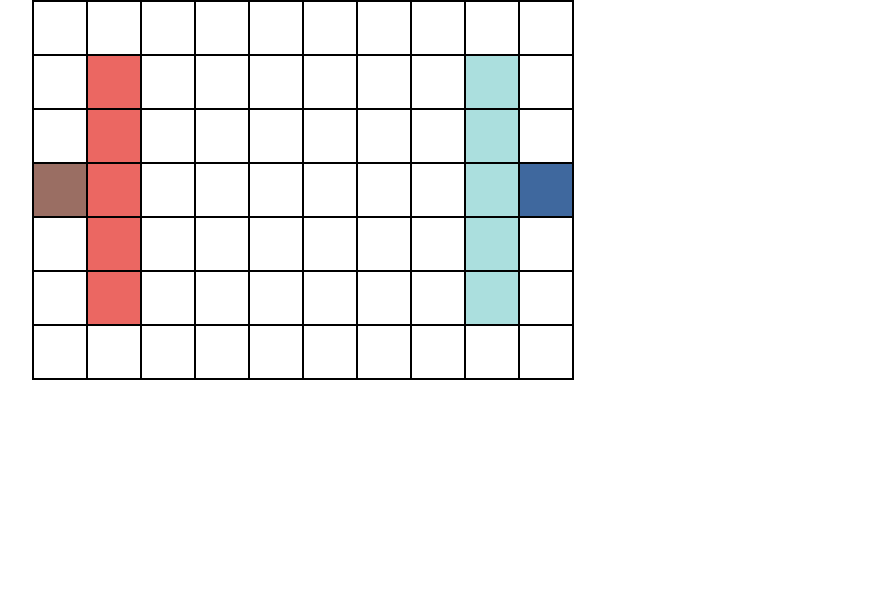
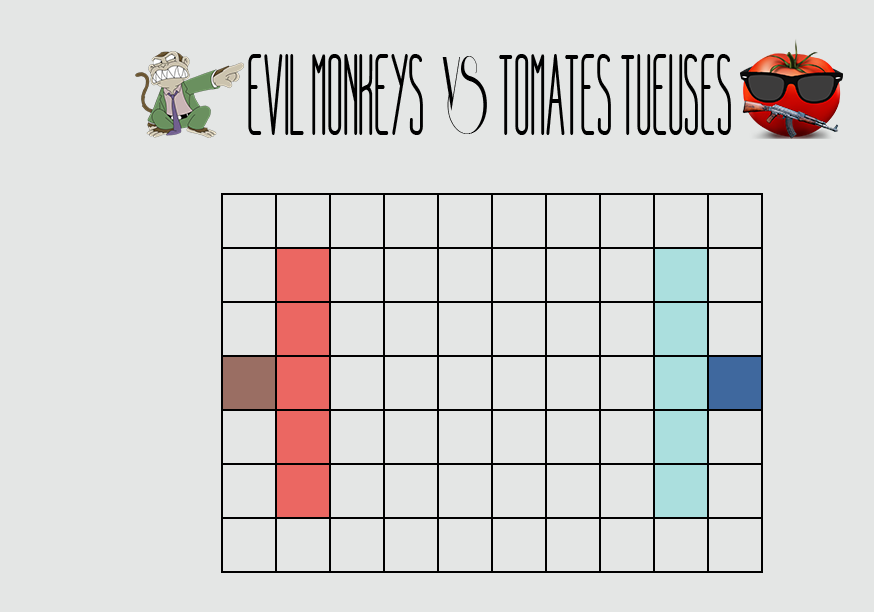
Before and after one commit to Kuurenai/TTvsEM, a plain HTML site: page projet.html in a window 1280 px wide. Shown: the whole page, without its empty margins (148-1022 px from the left). Drawn offline with Linux system fonts and the light colour scheme.

Commit message:
Début de design
CSS / images

```diff
--- a/css/style.css
+++ b/css/style.css
@@ -4,20 +4,48 @@
 	color: white;
 }
 
+/***** body *****/
+body
+{
+	background: url('../images/back.png');
+}
+
+/***** wrapper *****/
+
+div#wrapper
+{
+	width: 800px;
+	margin: 0 auto;
+}
+
 /***** header *****/
+header
+{
+	margin: 0 auto;
+}
+
+header h1
+{
+	display: block;
+	width: 800px;
+	height: 150px;
+	text-indent: -5000px;
+	background: url('../images/header.png');
+}
+
+
 
 /***** entete *****/
-
-/***** body *****/
-body{
-	width: 920px;
-	margin: 0 auto;
-}
 
 table, table td{
  border-width:1px;
  border-style:solid;
  border-color:black;
+}
+
+table
+{
+	margin: 0 auto;
 }
 
 #BN{
--- a/projet.html
+++ b/projet.html
@@ -10,7 +10,17 @@
 		<script type="text/javascript" src="js/script.js"></script>
 	</head>
 	<body>
+		<div id="wrapper">
+			<header>
+				<h1>Evil Monkeys vs Tomates Tueuses</h1>
+			</header>
+
+			<section>
 				<table id="plateau" />
+			</section>
+
+			<footer>
+			</footer>
+		</div>
 	</body>
-
 </html>
```
Also changed, not shown: images/back.png (added), images/header.png (added), 1 other file. Lines whose indentation alone changed are shown as unchanged.
